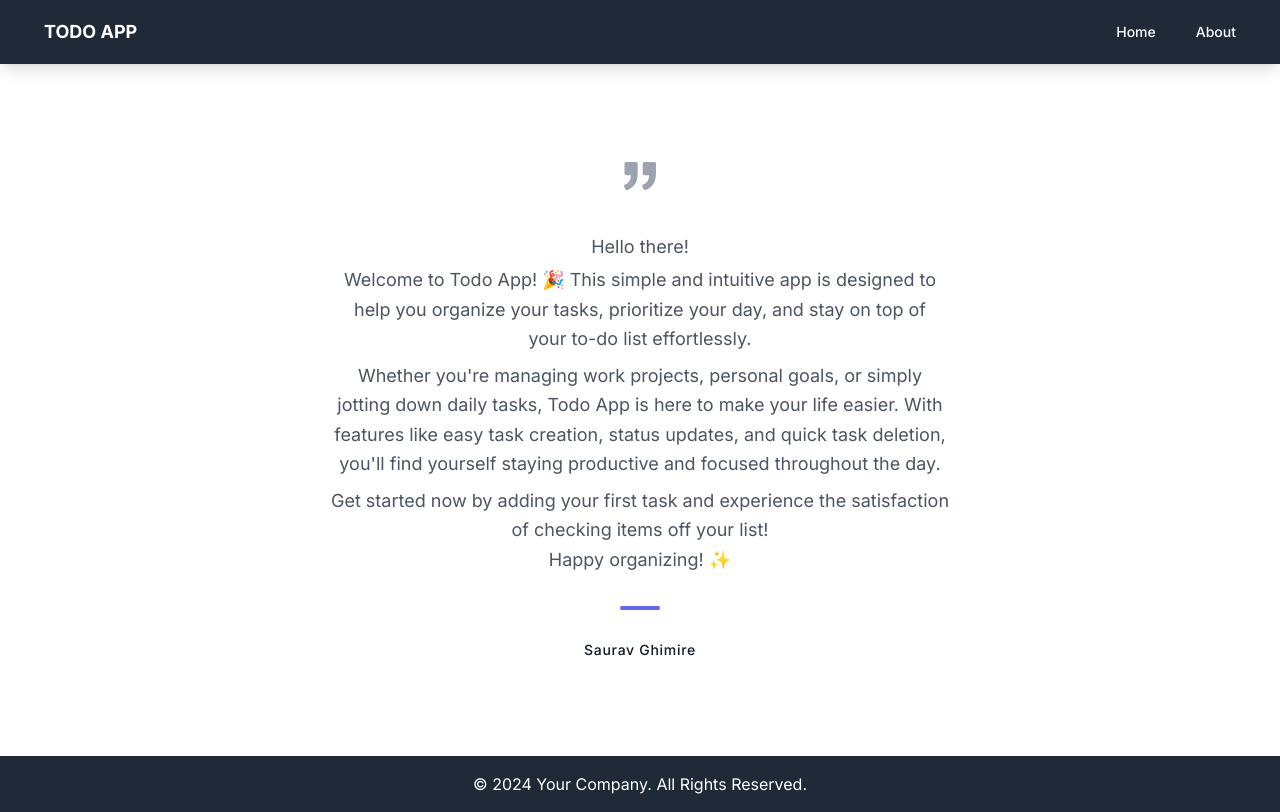
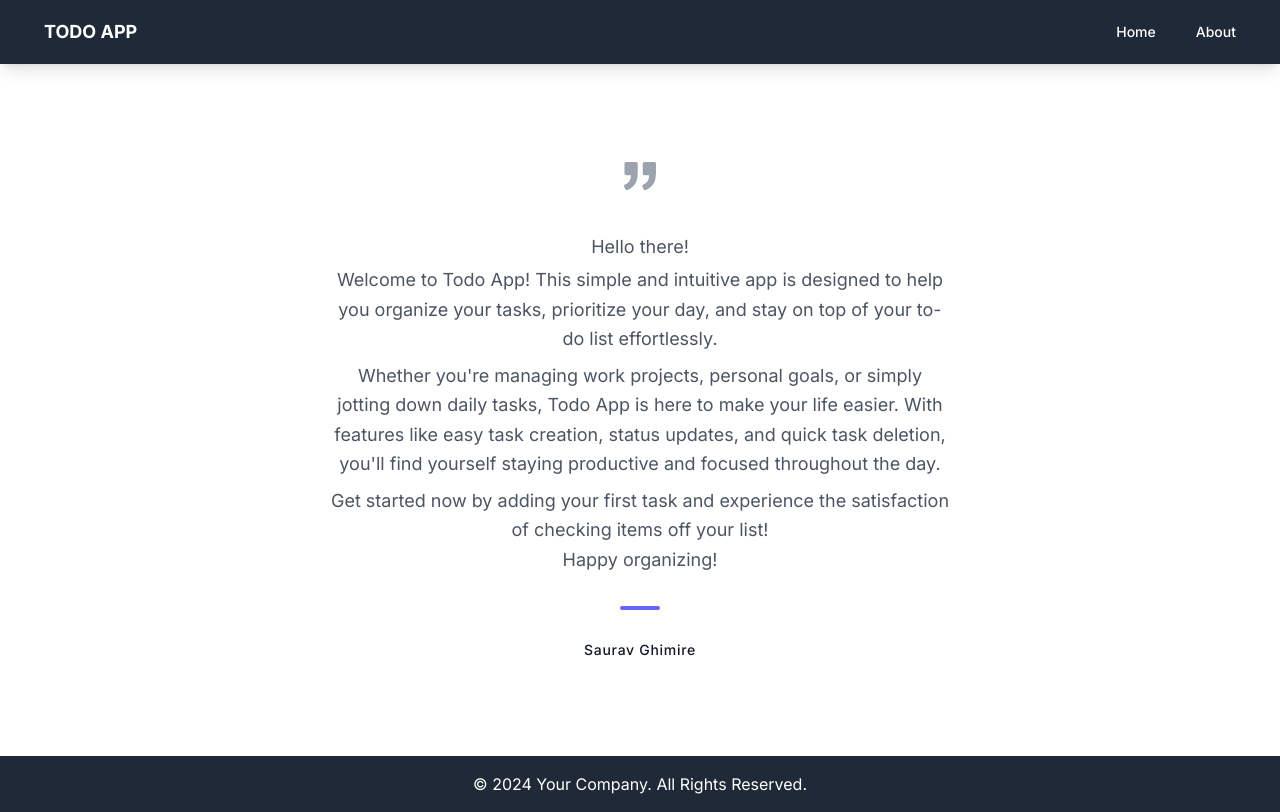
Before and after one commit to saurav-ghimire/Todo-App-Next-JS-with-MongoDB, a Next.js app: page /about in a window 1280 px wide. Built offline with nearby package versions, Linux system fonts and the light colour scheme; no server answers.

Commit message:
Minor Changes

```diff
--- a/src/app/about/page.js
+++ b/src/app/about/page.js
@@ -8,11 +8,11 @@ function About() {
       </svg>
       <p className="leading-relaxed text-lg mt-2">Hello there! </p>
 
-      <p className="leading-relaxed text-lg m-1">Welcome to Todo App! 🎉 This simple and intuitive app is designed to help you organize your tasks, prioritize your day, and stay on top of your to-do list effortlessly.</p>
+      <p className="leading-relaxed text-lg m-1">Welcome to Todo App! This simple and intuitive app is designed to help you organize your tasks, prioritize your day, and stay on top of your to-do list effortlessly.</p>
 
       <p className="leading-relaxed text-lg mt-2">Whether you're managing work projects, personal goals, or simply jotting down daily tasks, Todo App is here to make your life easier. With features like easy task creation, status updates, and quick task deletion, you'll find yourself staying productive and focused throughout the day.</p>
 
-      <p className="leading-relaxed text-lg mt-2">Get started now by adding your first task and experience the satisfaction of checking items off your list! <br/>Happy organizing! ✨</p>
+      <p className="leading-relaxed text-lg mt-2">Get started now by adding your first task and experience the satisfaction of checking items off your list! <br/>Happy organizing!</p>
       <span className="inline-block h-1 w-10 rounded bg-indigo-500 mt-8 mb-6"></span>
       <h2 className="text-gray-900 font-medium title-font tracking-wider text-sm">Saurav Ghimire</h2>
 
```
